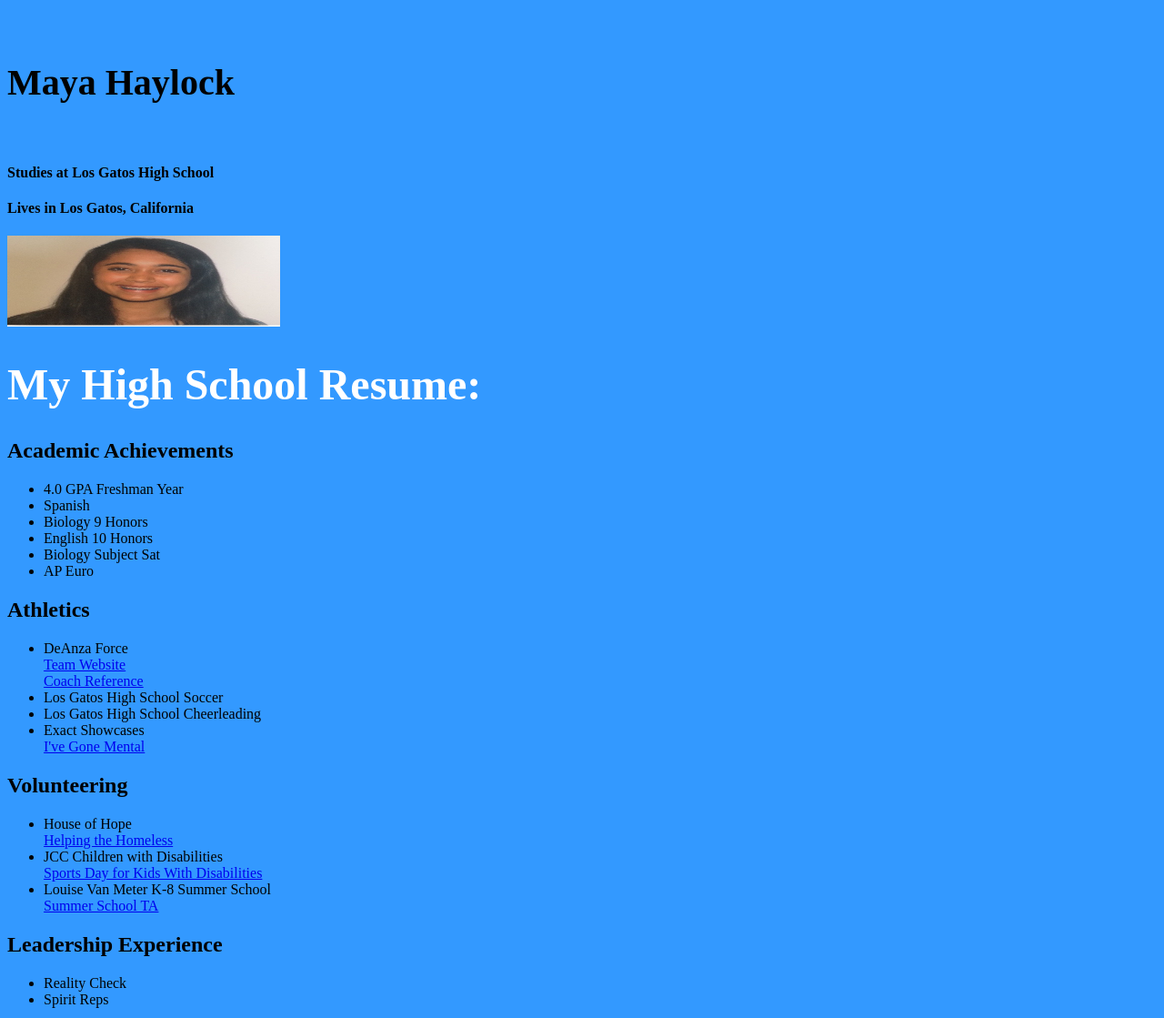
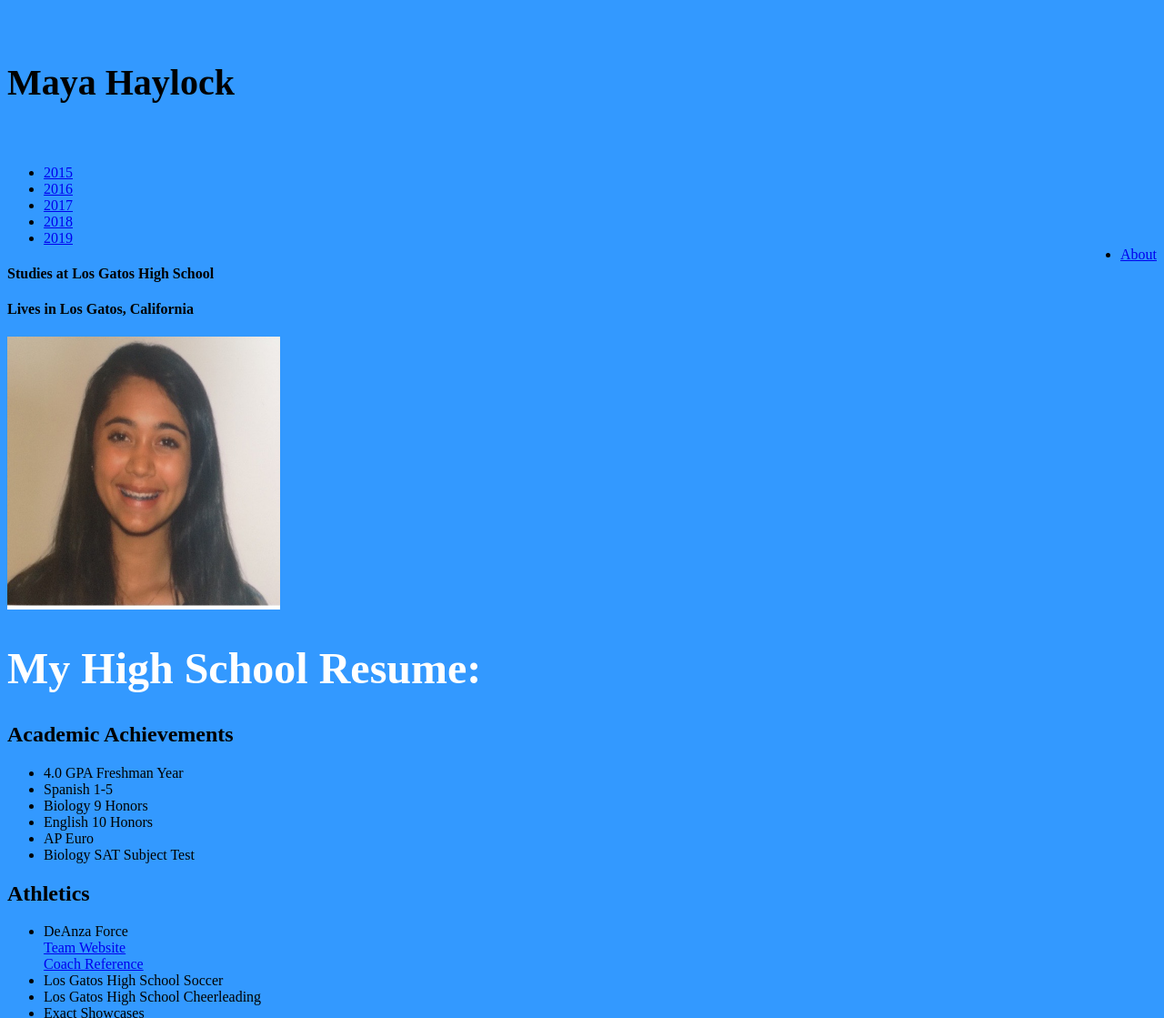
Before and after one commit to mayahaylock/mayahaylock.github.io, a plain HTML site: page index.html in a window 1280 px wide. Shown: the top 1119 px of the page at 91% size. Drawn offline with Linux system fonts and the light colour scheme.

Commit message:
Add files via upload

```diff
--- a/index.html
+++ b/index.html
@@ -7,19 +7,28 @@
   <link rel="stylesheet" href="indexstyle.css">
 </head>
 <body>
-  <h5>Maya Haylock</h2>
+  <h5>Maya Haylock</h5>
+<ul>
+  <li><a href="#2015">2015</a></li>
+  <li><a href="#2016">2016</a></li>
+  <li><a href="#2017">2017</a></li>
+  <li><a href="#2018">2018</a></li>
+  <li><a href="#2019">2019</a></li>
+  <li style="float:right"><a class="active" href="#about">About</a></li>
+</ul>
+
   <h4>Studies at Los Gatos High School</h4>
   <h4>Lives in Los Gatos, California</h4>
-  <img src="maya2.jpg" style="width:300px;height:100px;">
+  <img src="maya2.jpg" style="width:300px;height:300px;">
 <h1> My High School Resume:</h1>
   <h2>Academic Achievements</h2>
   <ul>
   <li>4.0 GPA Freshman Year</li>
-  <li>Spanish</li>
+  <li>Spanish 1-5</li>
   <li>Biology 9 Honors</li>
   <li>English 10 Honors</li>
-  <li>Biology Subject Sat</li>
   <li>AP Euro</li>
+  <li>Biology SAT Subject Test</li>
 </ul>
   <h2>Athletics</h2>
   <ul>
@@ -44,8 +53,7 @@
   <h2>Leadership Experience</h2>
   <ul>
   <li>Reality Check</li>
-  <li>Spirit Reps</li>
-</ul>
+ </ul>
   <h2>Other</h2>
   <ul>
   <li> Animal Rights Club</li>
```
